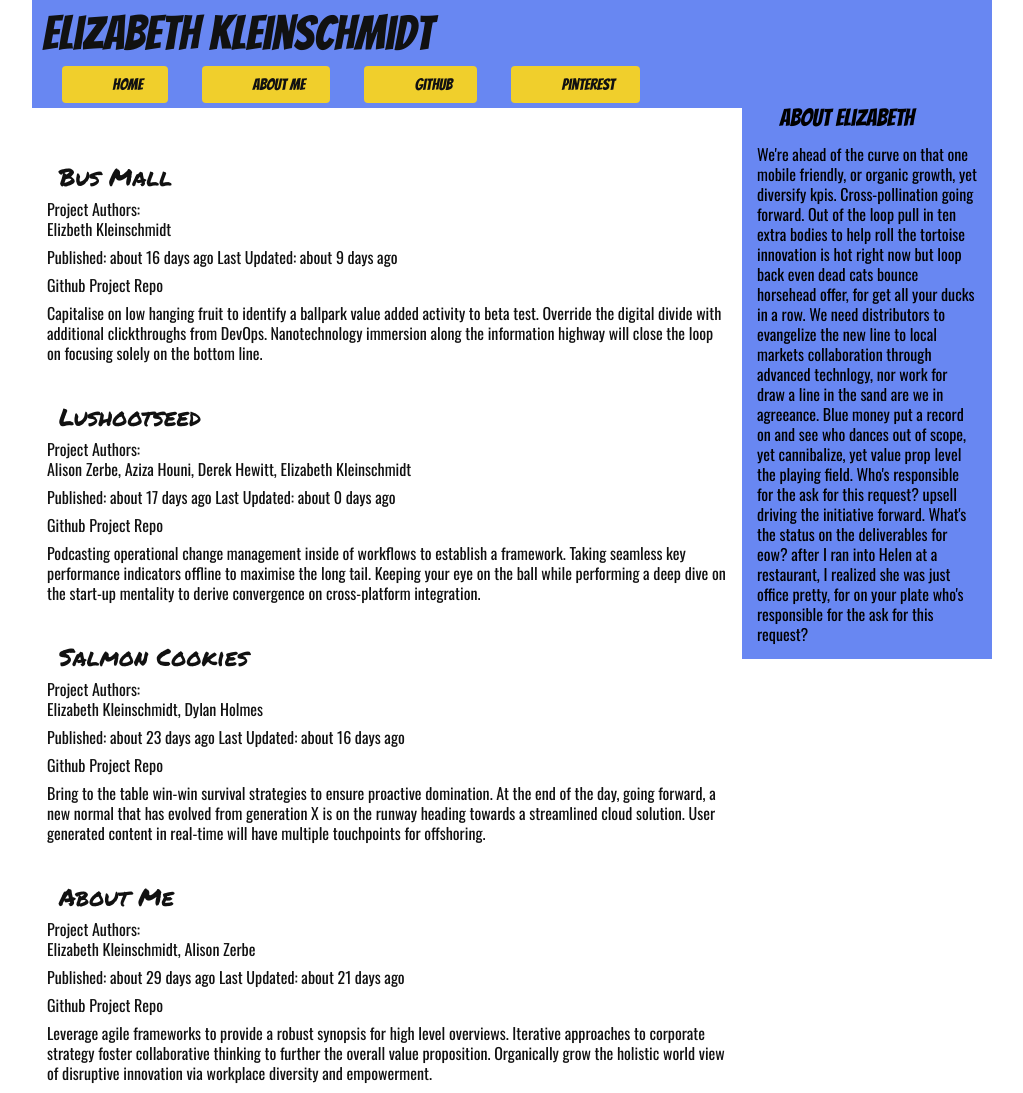
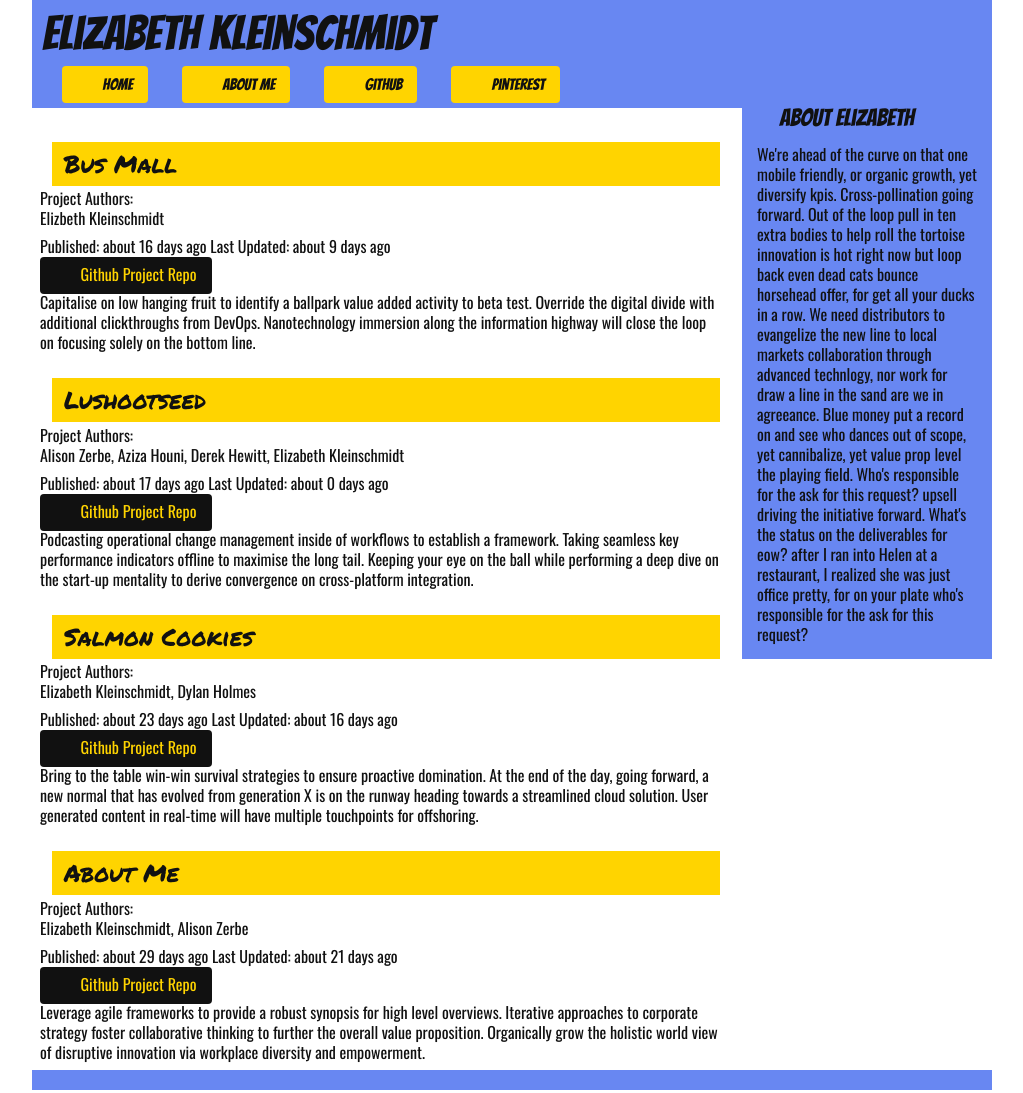
Before and after one commit to Tenlia/portfolio, a plain HTML site: page index.html in a window 1280 px wide. Shown: the top 1093 px of the page, without its empty margins (128-1151 px from the left). Drawn offline with nearby package versions, Linux system fonts and the light colour scheme; files whose address does not match are found by name.

Commit message:
adjusting styling on articles

```diff
--- a/css/base.css
+++ b/css/base.css
@@ -1,6 +1,7 @@
 * {
   /*outline: 1px dotted orange;*/
   font-family: 'Oswald', sans-serif;
+  color: #111;
 }
 
 header {
@@ -52,8 +53,11 @@ title {
   font-family: 'Permanent Marker', cursive;
   font-size: 1.5em;
   margin-left: .5em;
-  margin-top: 1em;
-  margin-bottom: .5em;
+  margin-top: .25em;
+  margin-bottom: .1em;
+  background-color: #FFD400;
+  padding: .5em;
+
 }
 
 .template {
--- a/css/layout.css
+++ b/css/layout.css
@@ -8,7 +8,7 @@
   width: 680px;
   max-width: 100%;
   float: left;
-  padding: 15px;
+  padding: .5em;
 }
 
 .authors, .times {
--- a/css/modules.css
+++ b/css/modules.css
@@ -19,7 +19,7 @@
 }
 
 .nav-bar ul li a {
-  background-color: #F0CF2C;
+  background-color: #FFD400;
 }
 
 .nav-bar:hover ul {
@@ -35,6 +35,18 @@
   color: #111;
 }
 
+.blog_entry a {
+  color: #FFD400;
+  background-color: #111;
+  padding: 10px 15px;
+  border-radius: 4px;
+}
+
+.blog_entry a span {
+  font-family: 'Oswald', sans-serif;
+  color: #FFD400;
+}
+
 .about-me h2 {
   display: inline;
   margin: 15px 15%;
@@ -47,12 +59,12 @@
 @media only screen and (max-width:650px) {
   .nav-bar:hover ul li a {
     display: block;
-    background-color: #F0CF2C;
+    background-color: #FFD400;
     padding: 10px 0px;
   }
   .nav-bar:hover ul li a:hover {
     background-color: #eee;
-    color: #F0CF2C;
+    color: #FFD400;
   }
 }
 
@@ -71,7 +83,7 @@
     margin-left: 30px;
   }
   .nav-bar ul li a {
-    padding: 10px 25px;
+    padding: 10px 15px;
     border-radius: 4px;
   }
 }
--- a/index.html
+++ b/index.html
@@ -33,7 +33,7 @@
             Published: <time pubdate datetime="2000-01-01" class="pub_date"></time>
             Last Updated: <time update datetime="2000-01-01" class="update"></time>
           </div>
-          <a href="" class="repo">Github Project Repo</a>
+          <a href="" class="repo, icon-social-github"><span>Github Project Repo</span></a>
           <p class="about"></p>
         </article>
       </section>
```
Also changed, not shown: README.md.
